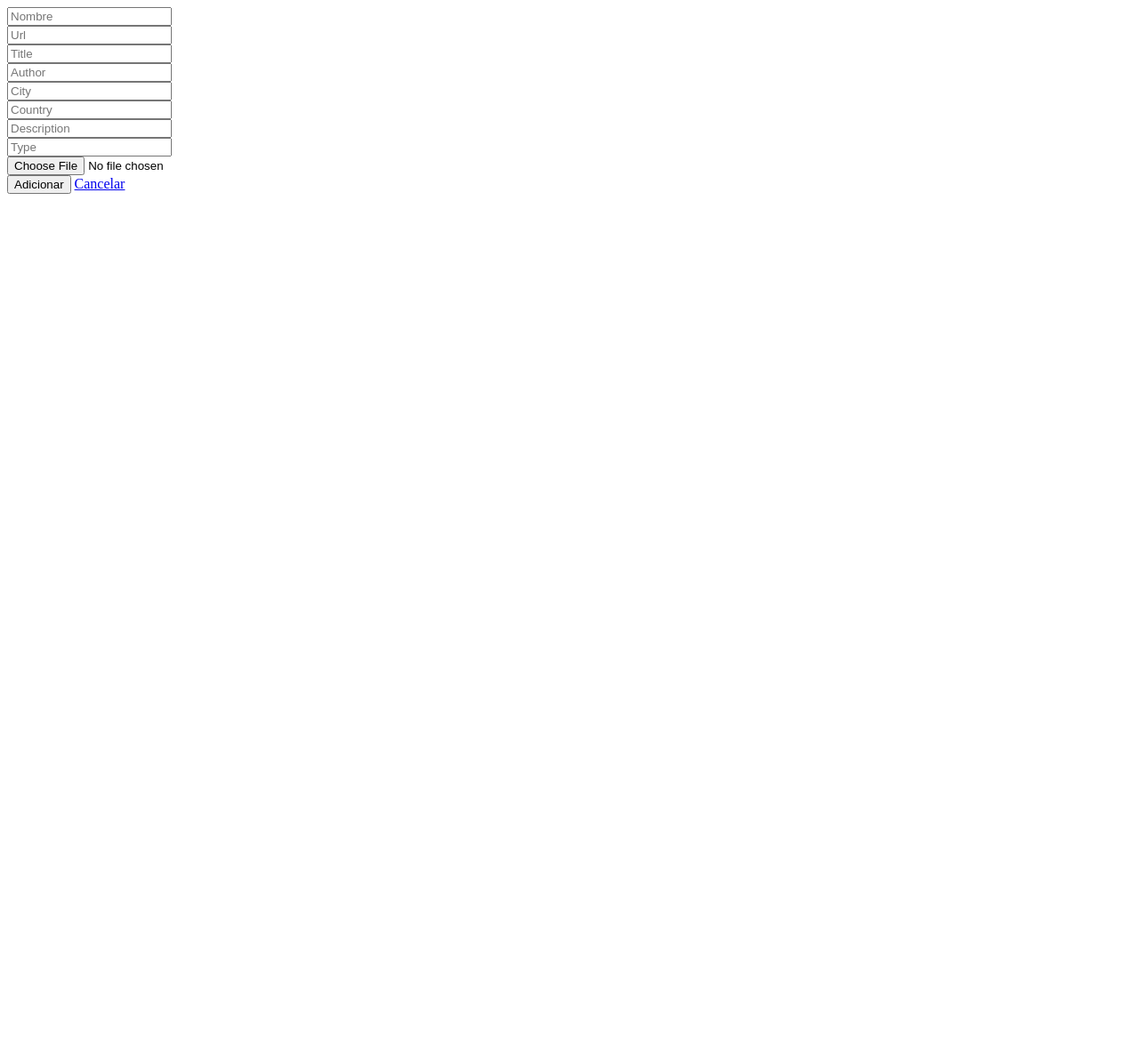
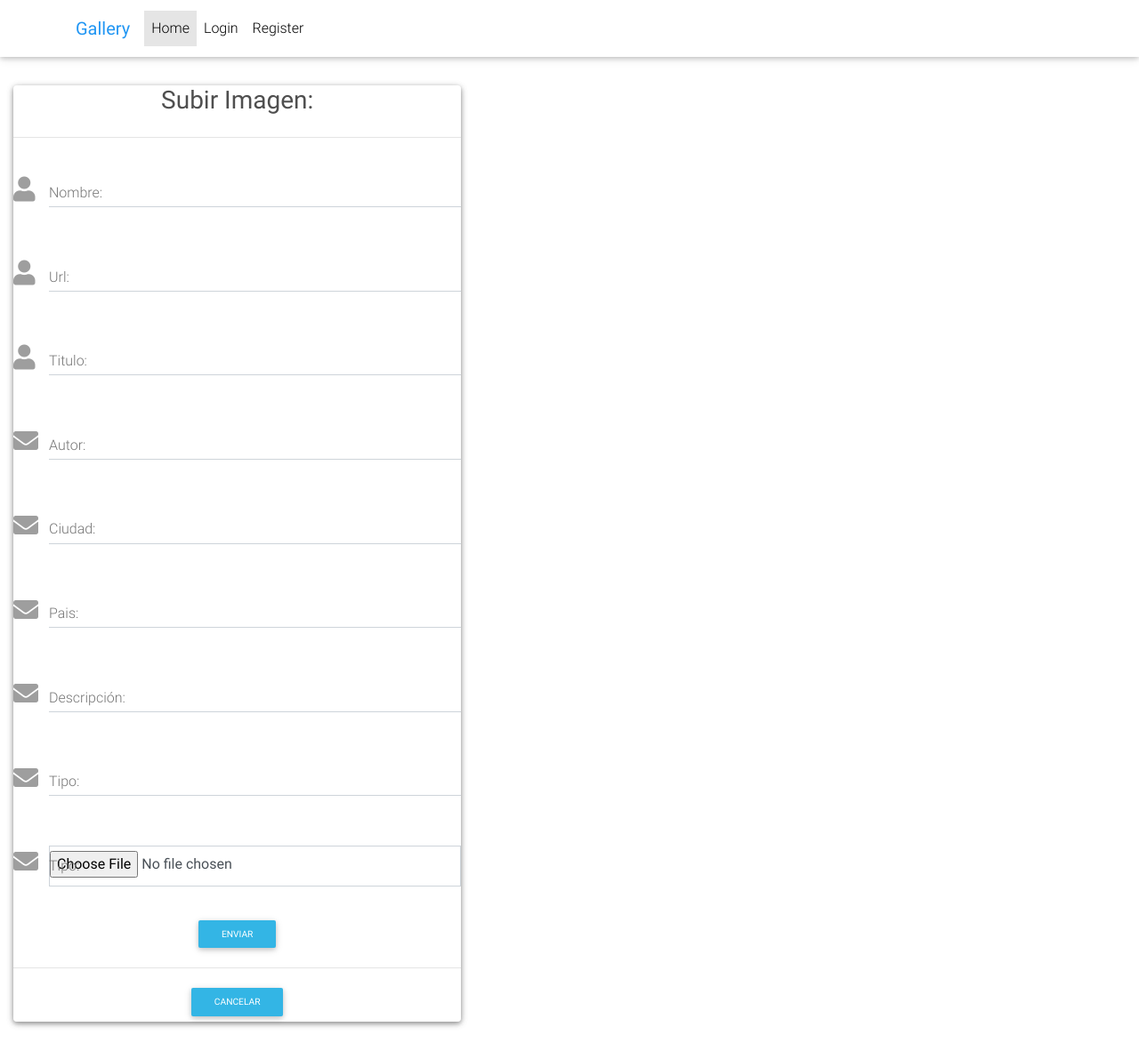
Before and after one commit to cfsepulveda/MISO4011_ApropiacionTecnologica, a Django app: page /gallery/addNewImage in a window 1280 px wide. Shown: the whole page at 89% size. Before the commit the page ends 218 px from the top, so only its background shows below. Run offline with Django 3.2, Linux system fonts and the light colour scheme; some libraries are stand-ins or nearby versions.

Commit message:
image form styles

```diff
--- a/agileProject/settings.py
+++ b/agileProject/settings.py
@@ -51,7 +51,7 @@ INSTALLED_APPS = [
     'django.contrib.staticfiles',
     'gallery',
     'corsheaders',
-    #'sslserver',
+    'sslserver',
 
 
 ]
--- a/gallery/templates/gallery/image_form.html
+++ b/gallery/templates/gallery/image_form.html
@@ -1,26 +1,34 @@
+{% load static %}
+
 <!DOCTYPE html>
 <html lang="en">
 <head>
     <meta charset="UTF-8">
-    <title>Title</title>
-    <script src="//code.jquery.com/jquery-3.3.1.min.js"></script>
-
-
-</head>
-<body>
-<form method="post" id="formImage" action="https://grupo1-app.herokuapp.com/gallery/add/" enctype="multipart/form-data">
-	<input id="name" name="name" type="text" placeholder="Nombre" /><br />
-    <input id="url" name="url" type="text" placeholder="Url" /><br />
-	<input id="title"  name="title"  type="text" placeholder="Title" /><br />
-	<input id="author" name="author" type="text" placeholder="Author" /><br />
-	<input id="city" name="city" type="text" placeholder="City" /><br />
-	<input id="country" name="country" type="text" placeholder="Country" /><br />
-	<input id="description" name="description" type="text" placeholder="Description" /><br />
-	<input id="type" name="type" type="text" placeholder="Type" /><br />
-	<input id="imageFile" name="imageFile" type="File" /><br />
-	<input id="send" name="send" type="submit" value="Adicionar" />
-	<a href="https://grupo1-app.herokuapp.com/gallery/viewImages">Cancelar</a>
-</form>
+    <meta name="viewport" content="width=device-width, initial-scale=1, shrink-to-fit=no">
+    <meta http-equiv="x-ua-compatible" content="ie=edge">
+    <title>Upload Image</title>
+    <!-- Font Awesome -->
+    <link rel="stylesheet" href="https://use.fontawesome.com/releases/v5.7.0/css/all.css">
+    <!-- Bootstrap core CSS -->
+    <link href="{% static "css/bootstrap.min.css" %}" rel="stylesheet">
+    <!-- Material Design Bootstrap -->
+    <link href="{% static "css/mdb.min.css" %}" rel="stylesheet">
+    <!-- Your custom styles (optional) -->
+    <link href="{% static "css/style.min.css" %}" rel="stylesheet">
+    <!-- SCRIPTS -->
+    <!-- JQuery -->
+    <script type="text/javascript" src="{% static "js/jquery-3.3.1.min.js" %}"></script>
+    <!-- Bootstrap tooltips -->
+    <script type="text/javascript" src="{% static "js/popper.min.js" %}"></script>
+    <!-- Bootstrap core JavaScript -->
+    <script type="text/javascript" src="{% static "js/bootstrap.min.js" %}"></script>
+    <!-- MDB core JavaScript -->
+    <script type="text/javascript" src="{% static "js/mdb.min.js" %}"></script>
+    <!-- Initializations -->
+    <script type="text/javascript">
+        // Animations initialization
+        new WOW().init();
+    </script>
     <script>
         $('form').submit(function(e) {
             var formData = new FormData($('#formImage’)[0]);
@@ -38,7 +46,126 @@
             e.preventDefault();
         });
     </script>
+</head>
+<body>
+<header>
 
+    <!-- Navbar -->
+    <nav class="navbar fixed-top navbar-expand-lg navbar-light white scrolling-navbar">
+        <div class="container">
 
+            <!-- Brand -->
+            <a class="navbar-brand waves-effect" href="/gallery" target="_blank">
+                <strong class="blue-text">Gallery</strong>
+            </a>
+
+            <!-- Collapse -->
+            <button class="navbar-toggler" type="button" data-toggle="collapse" data-target="#navbarSupportedContent"
+                    aria-controls="navbarSupportedContent"
+                    aria-expanded="false" aria-label="Toggle navigation">
+                <span class="navbar-toggler-icon"></span>
+            </button>
+
+            <!-- Links -->
+            <div class="collapse navbar-collapse" id="navbarSupportedContent">
+
+                <!-- Left -->
+                <ul class="navbar-nav mr-auto">
+                    <li class="nav-item active">
+                        <a class="nav-link waves-effect" href="https://grupo1-app.herokuapp.com/gallery/">Home
+                            <span class="sr-only">(current)</span>
+                        </a>
+                    </li>
+                    <li class="nav-item">
+                        <a class="nav-link waves-effect" href="https://grupo1-app.herokuapp.com/gallery/loginUser/"
+                           target="_blank">Login</a>
+                    </li>
+                    <li class="nav-item">
+                        <a class="nav-link waves-effect" href="https://grupo1-app.herokuapp.com/gallery/registerUser/"
+                           target="_blank">Register</a>
+                    </li>
+                </ul>
+            </div>
+        </div>
+    </nav>
+    <!-- /Navbar -->
+
+</header>
+<main class="mt-5 pt-5">
+    <!--Grid column-->
+          <div class="col-md-6 col-xl-5 mb-4">
+
+            <!--Card-->
+            <div class="card">
+
+                <!-- Form -->
+                <form name="" class="card" method="post" action="" onsubmit="return sendForm();">
+                  <!-- Heading -->
+                  <h3 class="dark-grey-text text-center">
+                    <strong>Subir Imagen:</strong>
+                  </h3>
+                  <hr>
+
+                  <div class="md-form">
+                    <i class="fas fa-user prefix grey-text"></i>
+                    <input id="name" name="name" type="text" class="form-control"/>
+                    <label for="form3">Nombre: </label>
+                  </div>
+                  <div class="md-form">
+                    <i class="fas fa-user prefix grey-text"></i>
+                    <input id="url" name="url" type="text" class="form-control"/>
+                    <label for="form3">Url: </label>
+                  </div>
+                  <div class="md-form">
+                    <i class="fas fa-user prefix grey-text"></i>
+                    <input id="title"  name="title"  type="text" class="form-control"/>
+                    <label for="form3">Titulo: </label>
+                  </div>
+                  <div class="md-form">
+                    <i class="fas fa-envelope prefix grey-text"></i>
+                    <input id="author" name="author" type="text" class="form-control"/>
+                    <label for="form2">Autor: </label>
+                  </div>
+                  <div class="md-form">
+                    <i class="fas fa-envelope prefix grey-text"></i>
+                    <input id="city" name="city" type="text" class="form-control"/>
+                    <label for="form2">Ciudad: </label>
+                  </div>
+                  <div class="md-form">
+                    <i class="fas fa-envelope prefix grey-text"></i>
+                    <input id="country" name="country" type="text" class="form-control"/>
+                    <label for="form2">Pais: </label>
+                  </div>
+                  <div class="md-form">
+                    <i class="fas fa-envelope prefix grey-text"></i>
+                    <input id="description" name="description" type="text" class="form-control"/>
+                    <label for="form2">Descripción: </label>
+                  </div>
+                  <div class="md-form">
+                    <i class="fas fa-envelope prefix grey-text"></i>
+                    <input id="type" name="type" type="text" class="form-control"/>
+                    <label for="form2">Tipo: </label>
+                  </div>
+                  <div class="md-form">
+                    <i class="fas fa-envelope prefix grey-text"></i>
+                    <input id="imageFile" name="imageFile" type="File" class="form-control"/>
+                    <label for="form2">Tipo: </label>
+                  </div>
+                  <div class="text-center">
+                    <input class="btn btn-info btn-sm" id="send" name="send" type="submit" value="Enviar"/>
+                    <hr>
+                    <a class="btn btn-info btn-sm" href="https://grupo1-app.herokuapp.com/gallery">Cancelar</a>
+                  </div>
+
+                </form>
+                <!-- Form -->
+
+            </div>
+            <!--/.Card-->
+
+          </div>
+          <!--Grid column-->
+	</form>
+</main>
 </body>
 </html>
--- a/gallery/templates/gallery/login.html
+++ b/gallery/templates/gallery/login.html
@@ -128,7 +128,7 @@
                   <div class="text-center">
                     <input class="btn btn-info btn-sm" id="send" name="send" type="submit" value="Login"/>
                     <hr>
-                    <a class="btn btn-info btn-sm" href="https://grupo1-app.herokuapp.com/gallery/viewImages">Cancelar</a>
+                    <a class="btn btn-info btn-sm" href="https://grupo1-app.herokuapp.com/gallery">Cancelar</a>
                   </div>
 
                 </form>
--- a/gallery/templates/gallery/register.html
+++ b/gallery/templates/gallery/register.html
@@ -148,7 +148,7 @@
                   <div class="text-center">
                     <input class="btn btn-info btn-sm" id="send" name="send" type="submit" value="Sign Up"/>
                     <hr>
-                    <a class="btn btn-info btn-sm" href="https://grupo1-app.herokuapp.com/gallery/viewImages">Cancelar</a>
+                    <a class="btn btn-info btn-sm" href="https://grupo1-app.herokuapp.com/gallery">Cancelar</a>
                   </div>
 
                 </form>
```
Also changed, not shown: 1 other file. Lines whose indentation alone changed are shown as unchanged.
